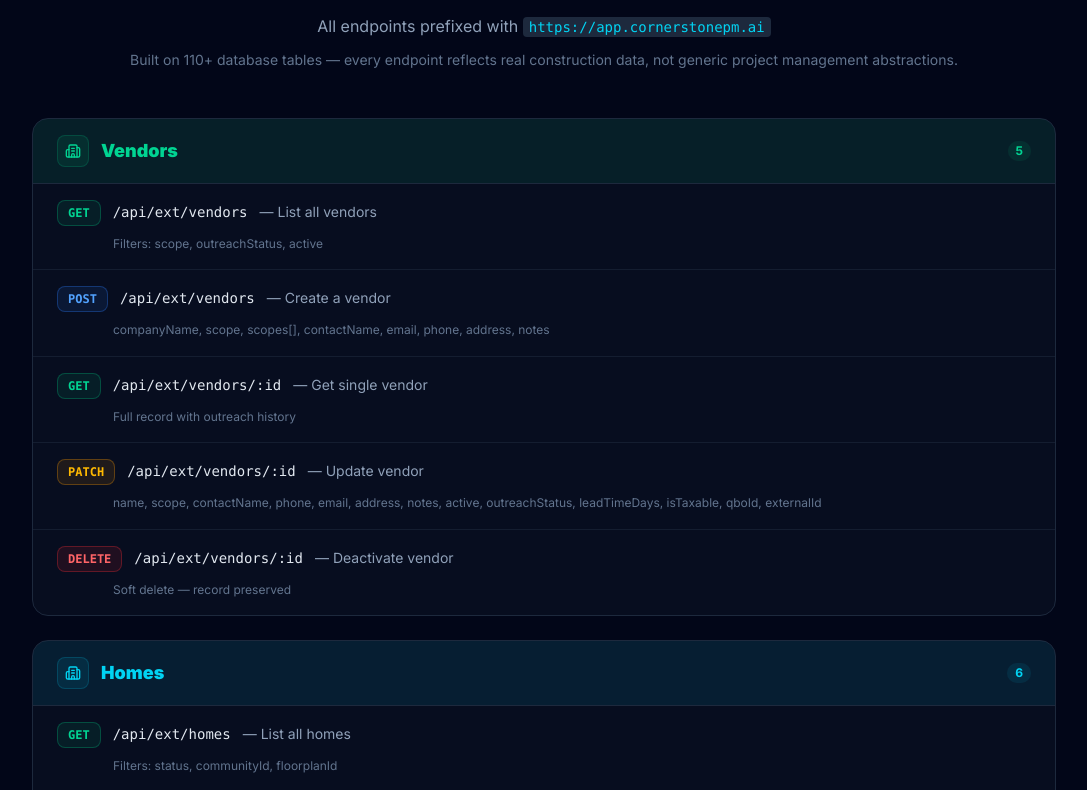
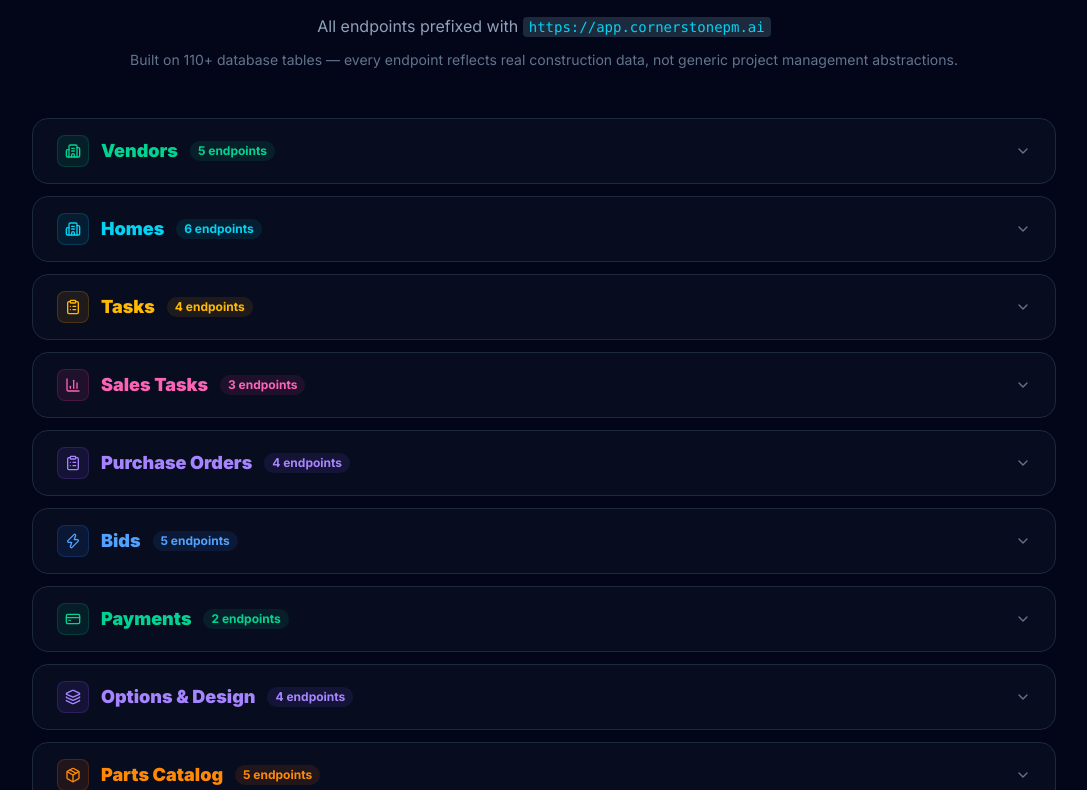
Before and after one commit to Scootermcgavin121/cornerstone-marketing-v2, a Next.js app: page /api-docs in a window 1280 px wide. Shown: the part 1530-2320 px from the top of the page, without its empty margins (96-1183 px from the left). Built offline with nearby package versions, Linux system fonts and the light colour scheme.

Commit message:
feat: api-docs endpoint groups collapse into accordion (click to expand)

```diff
--- /dev/null
+++ b/src/app/api-docs/layout.tsx
@@ -0,0 +1,11 @@
+import type { Metadata } from "next";
+
+export const metadata: Metadata = {
+  title: "API Documentation — Cornerstone PM Developers",
+  description:
+    "59 REST endpoints covering every major entity. Vendors, bids, homes, tasks, POs, payments, options, parts, timesheets, webhooks, and more. Pro+ plan feature.",
+};
+
+export default function ApiDocsLayout({ children }: { children: React.ReactNode }) {
+  return <>{children}</>;
+}
--- a/src/app/api-docs/page.tsx
+++ b/src/app/api-docs/page.tsx
@@ -1,12 +1,10 @@
+"use client";
+import { useState } from "react";
 import Link from "next/link";
-import { Check, Shield, Zap, Globe, Code, Webhook, CreditCard, Building2, ArrowRight, ClipboardList, Users, Layers, Package, Clock, FileText, Bell, BarChart3 } from "lucide-react";
+import { Check, Shield, Zap, Globe, Code, Webhook, CreditCard, Building2, ArrowRight, ClipboardList, Users, Layers, Package, Clock, FileText, Bell, BarChart3, ChevronDown } from "lucide-react";
 import { Navbar } from "@/components/Navbar";
 
-export const metadata = {
-  title: "API Documentation — Cornerstone PM Developers",
-  description:
-    "59 REST endpoints covering every major entity. Vendors, bids, homes, tasks, POs, payments, options, parts, timesheets, webhooks, and more. Pro+ plan feature.",
-};
+
 
 const methodColor: Record<string, string> = {
   GET: "text-emerald-400 bg-emerald-500/10 border-emerald-500/30",
@@ -293,6 +291,8 @@ const integrations = [
 ];
 
 export default function ApiDocsPage() {
+  const [openGroups, setOpenGroups] = useState<Record<string, boolean>>({});
+  const toggleGroup = (label: string) => setOpenGroups(prev => ({ ...prev, [label]: !prev[label] }));
   return (
     <div className="min-h-screen bg-slate-950 text-white">
       <Navbar />
@@ -400,18 +400,24 @@ export default function ApiDocsPage() {
           <p className="text-slate-400 text-center mb-3 max-w-xl mx-auto">All endpoints prefixed with <code className="text-cyan-400 bg-slate-800 px-1.5 py-0.5 rounded text-sm">https://app.cornerstonepm.ai</code></p>
           <p className="text-slate-500 text-center text-sm mb-12">Built on 110+ database tables &mdash; every endpoint reflects real construction data, not generic project management abstractions.</p>
 
-          <div className="space-y-6">
+          <div className="space-y-3">
             {endpointGroups.map((group) => {
               const Icon = group.icon;
+              const isOpen = !!openGroups[group.label];
               return (
                 <div key={group.label} className="rounded-2xl bg-slate-900/40 border border-slate-800 overflow-hidden">
-                  <div className={`flex items-center gap-3 px-6 py-4 border-b border-slate-800 ${group.bg}`}>
-                    <div className={`w-8 h-8 rounded-lg ${group.bg} border ${group.border} flex items-center justify-center`}>
+                  <button
+                    onClick={() => toggleGroup(group.label)}
+                    className={`w-full flex items-center gap-3 px-6 py-4 hover:bg-slate-800/30 transition-colors ${isOpen ? 'border-b border-slate-800' : ''}`}
+                  >
+                    <div className={`w-8 h-8 rounded-lg ${group.bg} border ${group.border} flex items-center justify-center flex-shrink-0`}>
                       <Icon className={`w-4 h-4 ${group.color}`} />
                     </div>
                     <h3 className={`font-black text-lg ${group.color}`}>{group.label}</h3>
-                    <span className={`ml-auto text-xs font-bold px-2 py-0.5 rounded-full ${group.bg} ${group.color}`}>{group.endpoints.length}</span>
-                  </div>
+                    <span className={`text-xs font-bold px-2 py-0.5 rounded-full ${group.bg} ${group.color}`}>{group.endpoints.length} endpoints</span>
+                    <ChevronDown className={`w-4 h-4 text-slate-500 ml-auto transition-transform duration-200 ${isOpen ? 'rotate-180' : ''}`} />
+                  </button>
+                  {isOpen && (
                     <div className="divide-y divide-slate-800/60">
                       {group.endpoints.map((ep) => (
                         <div key={ep.path} className="px-6 py-4 hover:bg-slate-800/20 transition-colors">
@@ -428,6 +434,7 @@ export default function ApiDocsPage() {
                         </div>
                       ))}
                     </div>
+                  )}
                 </div>
               );
             })}
```
Lines whose indentation alone changed are shown as unchanged.
